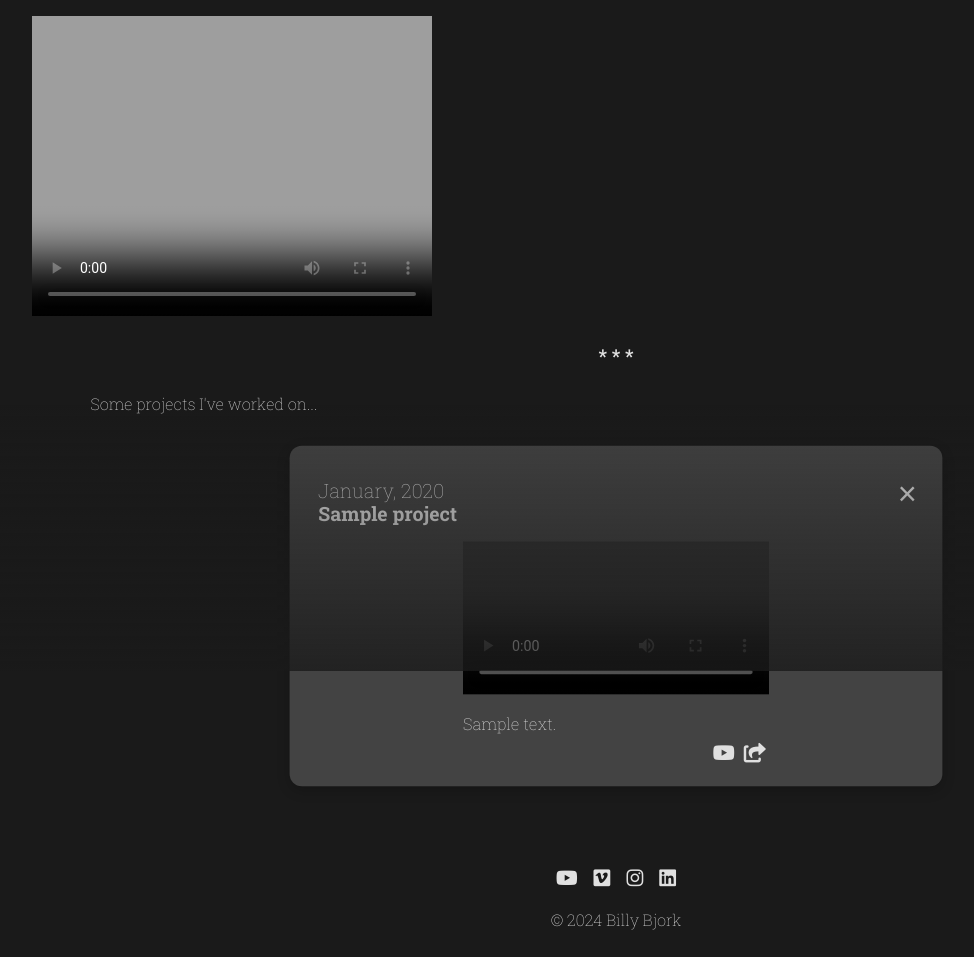
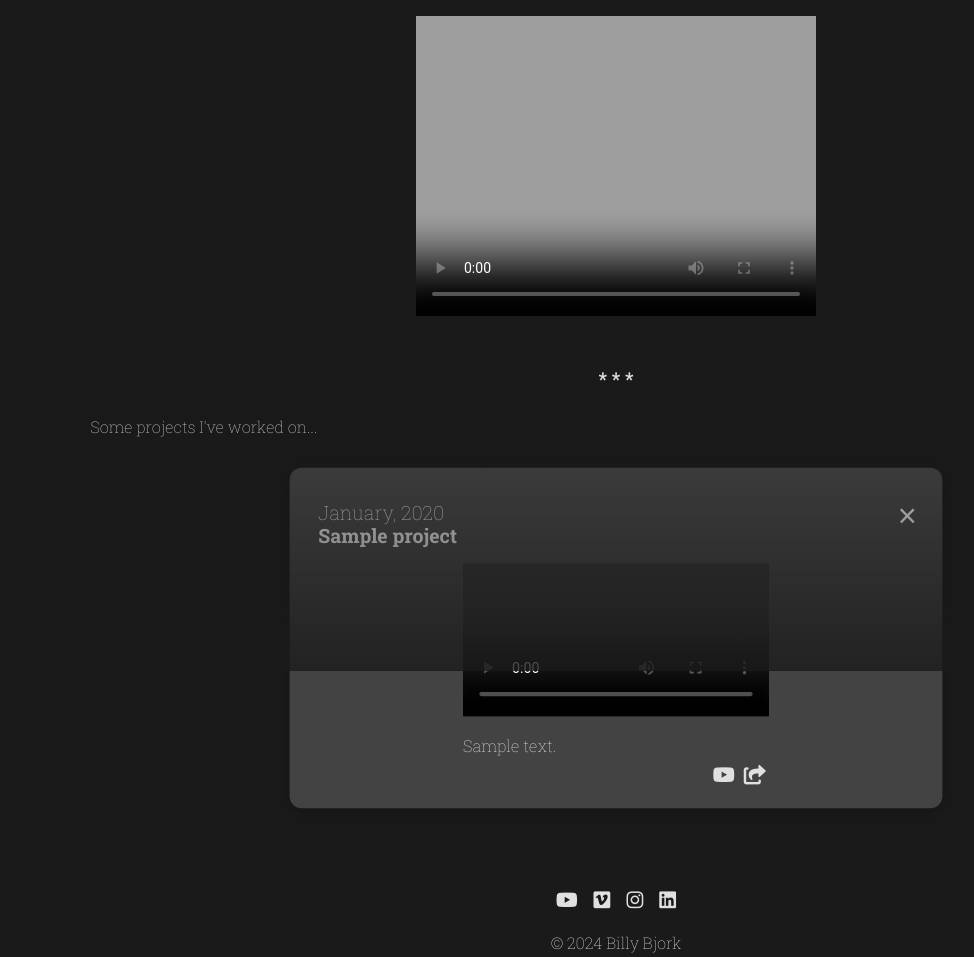
Before and after one commit to billybjork/billybjork.com, a FastAPI app: a page that uses templates/base.html in a window 1280 px wide. Shown: the part 129-1086 px from the top of the page, without its empty margins (24-998 px from the left). Before the commit the page ends 1059 px from the top, so only its background shows below. Run offline with FastAPI, Linux system fonts and the light colour scheme; tables that the repository leaves empty hold one stand-in row (values such as "Sample post"); grey boxes marked "Sample" are stand-in pictures; some libraries are stand-ins or nearby versions.

Commit message:
Stable version with direct navigation, dynamic aspect ratios, and solid UI

```diff
--- a/static/css/styles.css
+++ b/static/css/styles.css
@@ -242,7 +242,22 @@
 /* =========================
    Videos
    ========================= */
-   .video-container {
+
+video {
+    max-width: 100%;
+    height: auto;
+}
+
+.video-reel {
+    display: flex;
+    justify-content: center;
+    align-items: center;
+    width: 100%;
+    margin-bottom: var(--spacing-large);
+    position: relative;
+}
+
+.video-container {
     display: flex;
     justify-content: center;
     align-items: center;
```
Also changed, not shown: static/js/interactivity.js (+27 -25 lines).
